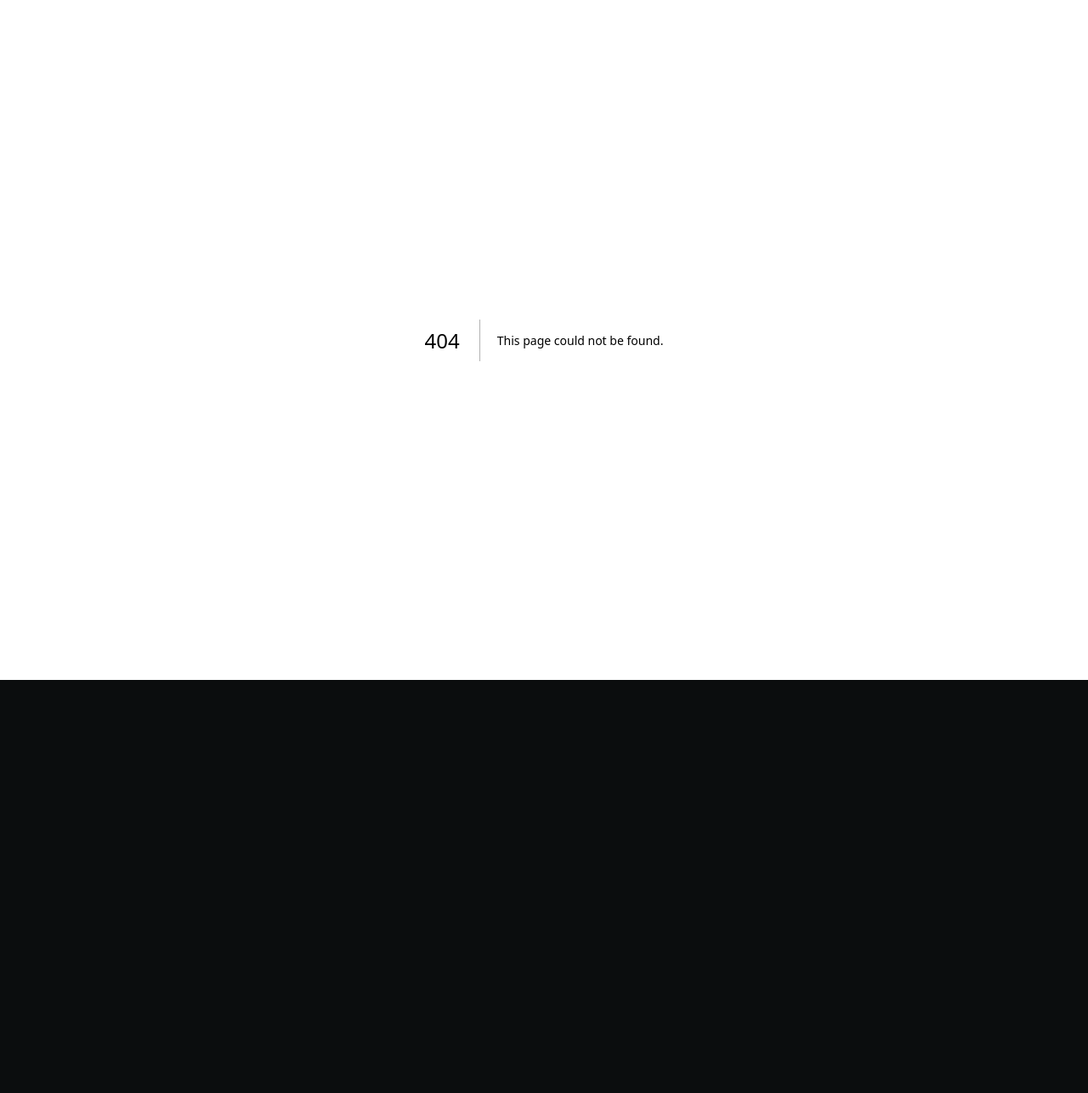
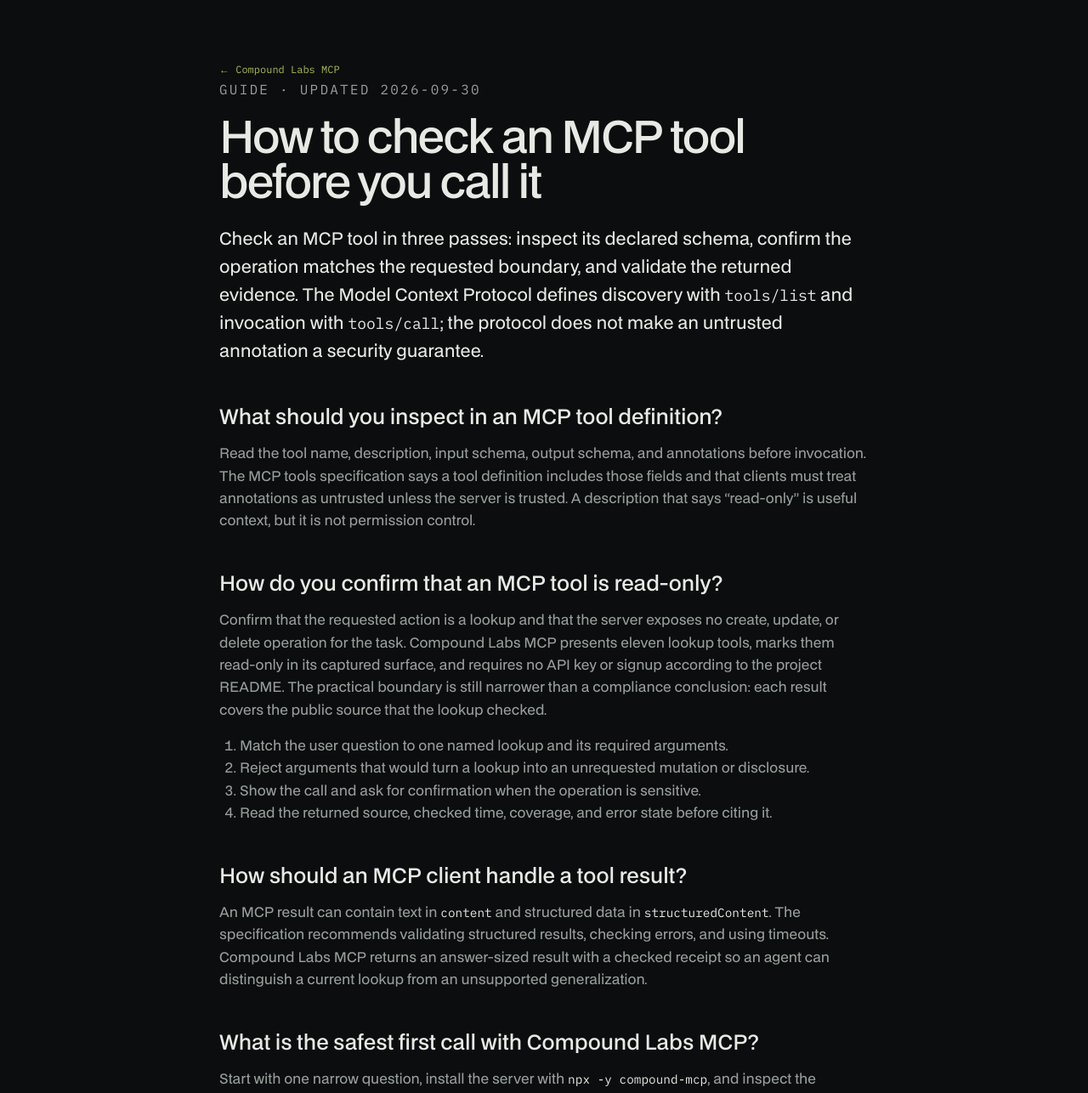
Before and after one commit to kyisaiah47/compound-mcp-site, a Next.js app: page /guides/how-to-check-mcp-tool-safely in a window 1280 px wide. Before the commit this address had no page. Shown: the top 1286 px of the page at 85% size. Before the commit the page ends 800 px from the top, so only its background shows below. Built offline with nearby package versions, Linux system fonts and the light colour scheme.

Commit message:
Add MCP tool safety guide

```diff
--- /dev/null
+++ b/src/app/guides/how-to-check-mcp-tool-safely/page.tsx
@@ -0,0 +1,42 @@
+import type { Metadata } from "next";
+import Link from "next/link";
+
+export const metadata: Metadata = {
+  title: "How to Check an MCP Tool Before You Call It",
+  description: "A practical MCP tool checklist: inspect the schema, confirm the boundary, and verify the result before relying on an agent answer.",
+  alternates: { canonical: "/guides/how-to-check-mcp-tool-safely" },
+};
+
+const specUrl = "https://modelcontextprotocol.io/specification/2025-06-18/server/tools";
+const readmeUrl = "https://github.com/kyisaiah47/compound-mcp/blob/main/README.md";
+
+export default function CheckMcpToolSafely() {
+  return (
+    <main className="guide">
+      <Link className="guide__back" href="/">← Compound Labs MCP</Link>
+      <p className="eyebrow">Guide · updated 2026-09-30</p>
+      <h1>How to check an MCP tool before you call it</h1>
+      <p className="guide__lead">Check an MCP tool in three passes: inspect its declared schema, confirm the operation matches the requested boundary, and validate the returned evidence. The Model Context Protocol defines discovery with <code>tools/list</code> and invocation with <code>tools/call</code>; the protocol does not make an untrusted annotation a security guarantee.</p>
+
+      <h2>What should you inspect in an MCP tool definition?</h2>
+      <p>Read the tool name, description, input schema, output schema, and annotations before invocation. The MCP tools specification says a tool definition includes those fields and that clients must treat annotations as untrusted unless the server is trusted. A description that says “read-only” is useful context, but it is not permission control.</p>
+
+      <h2>How do you confirm that an MCP tool is read-only?</h2>
+      <p>Confirm that the requested action is a lookup and that the server exposes no create, update, or delete operation for the task. Compound Labs MCP presents eleven lookup tools, marks them read-only in its captured surface, and requires no API key or signup according to the project README. The practical boundary is still narrower than a compliance conclusion: each result covers the public source that the lookup checked.</p>
+      <ol>
+        <li>Match the user question to one named lookup and its required arguments.</li>
+        <li>Reject arguments that would turn a lookup into an unrequested mutation or disclosure.</li>
+        <li>Show the call and ask for confirmation when the operation is sensitive.</li>
+        <li>Read the returned source, checked time, coverage, and error state before citing it.</li>
+      </ol>
+
+      <h2>How should an MCP client handle a tool result?</h2>
+      <p>An MCP result can contain text in <code>content</code> and structured data in <code>structuredContent</code>. The specification recommends validating structured results, checking errors, and using timeouts. Compound Labs MCP returns an answer-sized result with a checked receipt so an agent can distinguish a current lookup from an unsupported generalization.</p>
+
+      <h2>What is the safest first call with Compound Labs MCP?</h2>
+      <p>Start with one narrow question, install the server with <code>npx -y compound-mcp</code>, and inspect the returned receipt before asking a follow-up. A clear result is evidence about the indexed source and its stated coverage; it is not proof that every related record is complete or current.</p>
+
+      <footer className="guide__sources"><span className="eyebrow">Sources fetched 2026-09-30</span><a href={specUrl}>Model Context Protocol specification: Tools</a><a href={readmeUrl}>Compound MCP README</a></footer>
+    </main>
+  );
+}
--- a/src/app/sitemap.ts
+++ b/src/app/sitemap.ts
@@ -1,3 +1,3 @@
 import type { MetadataRoute } from 'next';
-export const ROUTES = ['/', '/guides/what-is-a-read-only-mcp-server'] as const;
+export const ROUTES = ['/', '/guides/what-is-a-read-only-mcp-server', '/guides/how-to-check-mcp-tool-safely'] as const;
 export default function sitemap(): MetadataRoute.Sitemap { return ROUTES.map((path) => ({ url: `https://compound-mcp.thecompound.tech${path}`, lastModified: new Date('2026-09-29') })); }
```
Also changed, not shown: FACTS.json (added, +28 -0 lines).
